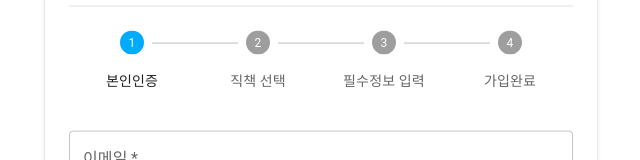
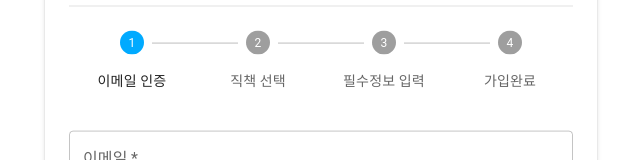
Before and after one commit to rkdgusrn1212/laboratory_information_system, a React (Create React App) app in the folder front/: page /signup in a window 1280 px wide. Shown: the part 287-447 px from the top of the page, without its empty margins (319-959 px from the left). Built offline with nearby package versions, Linux system fonts and the light colour scheme.

Commit message:
본인인증을 이메일 인증으로 이름 변경

```diff
--- a/front/src/components/signup/SignupForm.tsx
+++ b/front/src/components/signup/SignupForm.tsx
@@ -15,7 +15,7 @@ import Divider from '@mui/material/Divider';
 import Logo from '../common/Logo';
 import ValidationForm from './ValidationForm';
 
-const steps = ['본인인증', '직책 선택', '필수정보 입력', '가입완료'];
+const steps = ['이메일 인증', '직책 선택', '필수정보 입력', '가입완료'];
 
 const InnerForm: React.FC<{ activeStep: number }> = ({ activeStep }) => {
   switch (activeStep) {
```
